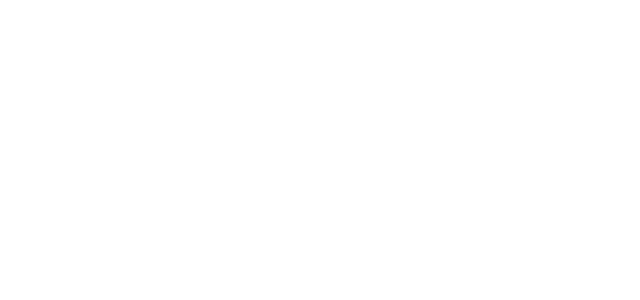
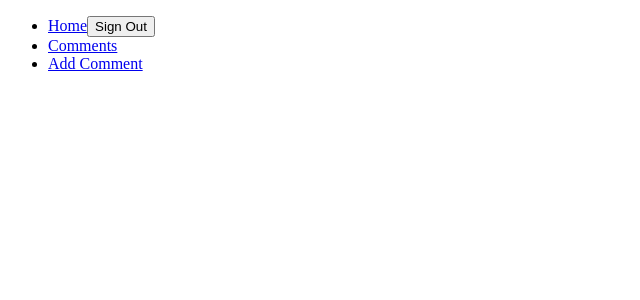
Before and after one commit to anto004/advanced-react, a React (Create React App) app: page / in a window 1280 px wide. Shown: the top 300 px of the page, without its empty margins (0-640 px from the left). Built offline with nearby package versions, Linux system fonts and the light colour scheme.

Commit message:
Add Authentication Sign In Sign Out

```diff
--- a/src/components/App.js
+++ b/src/components/App.js
@@ -1,16 +1,63 @@
-import React from "react";
-
+import React, { Component } from "react";
+import { Link } from "react-router-dom";
+import { connect } from "react-redux";
+import { changeAuth } from "actions";
 import CommentBox from "./CommentBox";
 import CommentList from "./CommentList";
 
-export default () => {
 // TODO: Create a main page in the App component
 // Navigate to CommentBox
 // Navigate to CommentList
+
+class App extends Component {
+	handleLoggingIn() {
+		const { auth, boundChangeAuth } = this.props;
+
+		// If LoggedIn(true) pass false
+		// If LoggedOut(false) pass true
+		boundChangeAuth(!auth);
+	}
+
+	renderButton() {
+		const { auth } = this.props;
+
 		return (
-		<div>
-			<CommentBox />
-			<CommentList />
-		</div>
+			<button type="button" onClick={() => this.handleLoggingIn()}>
+				{auth ? `Sign In` : `Sign Out`}
+			</button>
 		);
+	}
+
+	render() {
+		return (
+			<ul>
+				<li>
+					<nav>
+						<Link to="/">Home</Link>
+						{this.renderButton()}
+					</nav>
+				</li>
+				<li>
+					<Link to="/comments">Comments</Link>
+				</li>
+				<li>
+					<Link to="/post">Add Comment</Link>
+				</li>
+			</ul>
+		);
+	}
+}
+
+function mapStateToProps(state) {
+	return {
+		auth: state.changeAuth,
 	};
+}
+
+function dispatchStateToProps(dispatch) {
+	return {
+		boundChangeAuth: (isLoggedIn) => dispatch(changeAuth(isLoggedIn)),
+	};
+}
+
+export default connect(mapStateToProps, dispatchStateToProps)(App);
--- a/src/components/CommentBox.js
+++ b/src/components/CommentBox.js
@@ -2,6 +2,7 @@
 import { connect } from "react-redux";
 import { saveComment, fetchComments } from "actions";
 import fetchCommentsAPI from "utils/api";
+import CommentList from "components/CommentList";
 
 class CommentBox extends Component {
 	constructor(props) {
@@ -58,6 +59,7 @@
 				>
 					Fetch Comments
 				</button>
+				<CommentList />
 			</div>
 		);
 	}
--- a/src/index.js
+++ b/src/index.js
@@ -15,7 +15,7 @@
 ReactDOM.render(
 	<Root>
 		<BrowserRouter>
-			{/* <Route path="/" exact component={App} /> */}
+			<Route path="/" exact component={App} />
 			<Route path="/post" component={CommentBox} />
 			<Route path="/comments" component={CommentList} />
 		</BrowserRouter>
```
Lines whose indentation alone changed are shown as unchanged.
